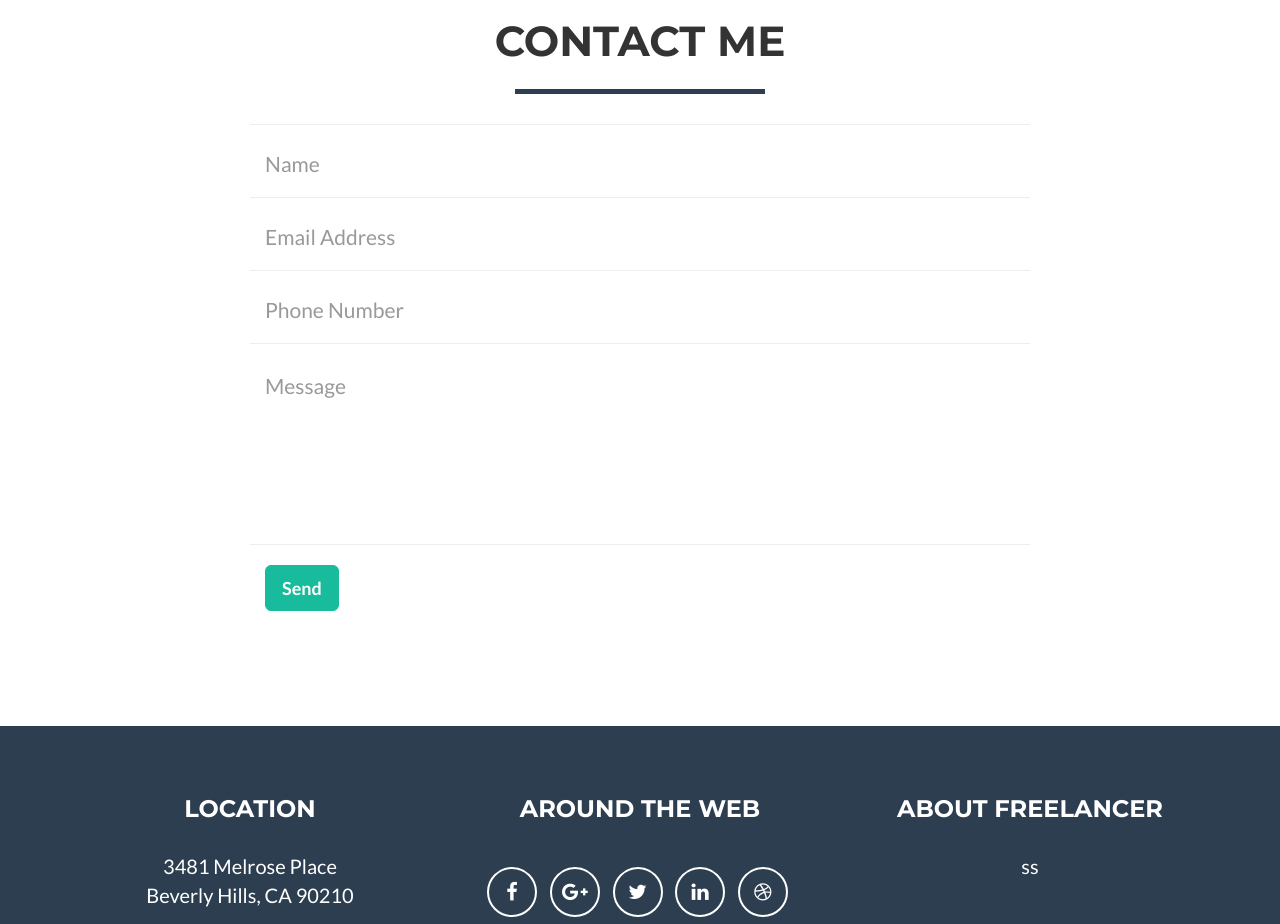
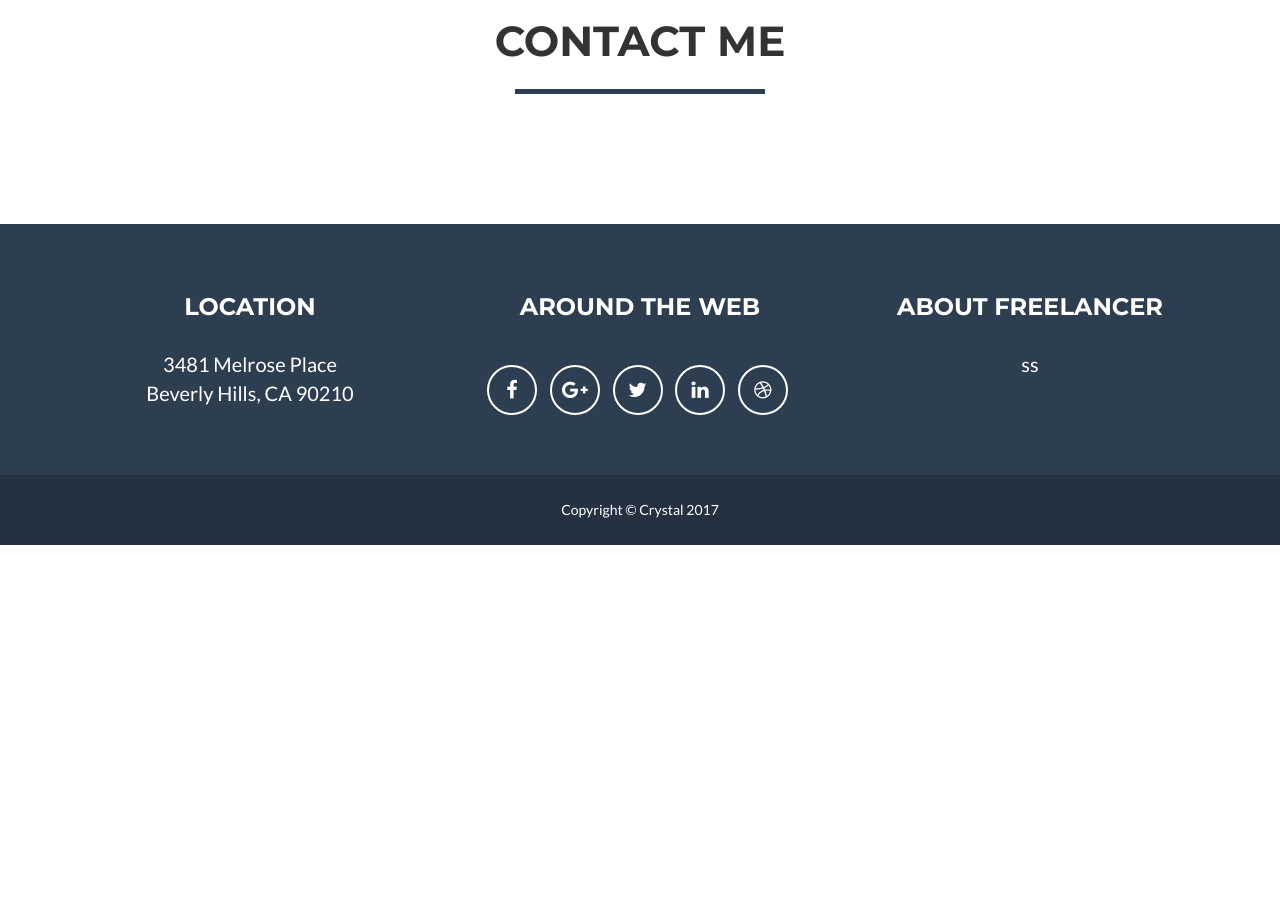
Before and after one commit to yuningsue/yuningsue.github.io, a website: page index.html in a window 1280 px wide. Shown: the part 2180-3104 px from the top of the page. After the commit the page ends 2725 px from the top, so only its background shows below. Drawn offline with nearby package versions, Linux system fonts and the light colour scheme.

Commit message:
delete form

```diff
--- a/index.html
+++ b/index.html
@@ -189,49 +189,6 @@
                 <div class="col-lg-12 text-center">
                     <h2>Contact Me</h2>
                     <hr class="star-primary">
-                </div>
-            </div>
-            <div class="row">
-                <div class="col-lg-8 col-lg-offset-2">
-                    <!-- To configure the contact form email address, go to mail/contact_me.php and update the email address in the PHP file on line 19. -->
-                    <!-- The form should work on most web servers, but if the form is not working you may need to configure your web server differently. -->
-                    <form name="sentMessage" id="contactForm" novalidate>
-                        <div class="row control-group">
-                            <div class="form-group col-xs-12 floating-label-form-group controls">
-                                <label for="name">Name</label>
-                                <input type="text" class="form-control" placeholder="Name" id="name" required data-validation-required-message="Please enter your name.">
-                                <p class="help-block text-danger"></p>
-                            </div>
-                        </div>
-                        <div class="row control-group">
-                            <div class="form-group col-xs-12 floating-label-form-group controls">
-                                <label for="email">Email Address</label>
-                                <input type="email" class="form-control" placeholder="Email Address" id="email" required data-validation-required-message="Please enter your email address.">
-                                <p class="help-block text-danger"></p>
-                            </div>
-                        </div>
-                        <div class="row control-group">
-                            <div class="form-group col-xs-12 floating-label-form-group controls">
-                                <label for="phone">Phone Number</label>
-                                <input type="tel" class="form-control" placeholder="Phone Number" id="phone" required data-validation-required-message="Please enter your phone number.">
-                                <p class="help-block text-danger"></p>
-                            </div>
-                        </div>
-                        <div class="row control-group">
-                            <div class="form-group col-xs-12 floating-label-form-group controls">
-                                <label for="message">Message</label>
-                                <textarea rows="5" class="form-control" placeholder="Message" id="message" required data-validation-required-message="Please enter a message."></textarea>
-                                <p class="help-block text-danger"></p>
-                            </div>
-                        </div>
-                        <br>
-                        <div id="success"></div>
-                        <div class="row">
-                            <div class="form-group col-xs-12">
-                                <button type="submit" class="btn btn-success btn-lg">Send</button>
-                            </div>
-                        </div>
-                    </form>
                 </div>
             </div>
         </div>
```
